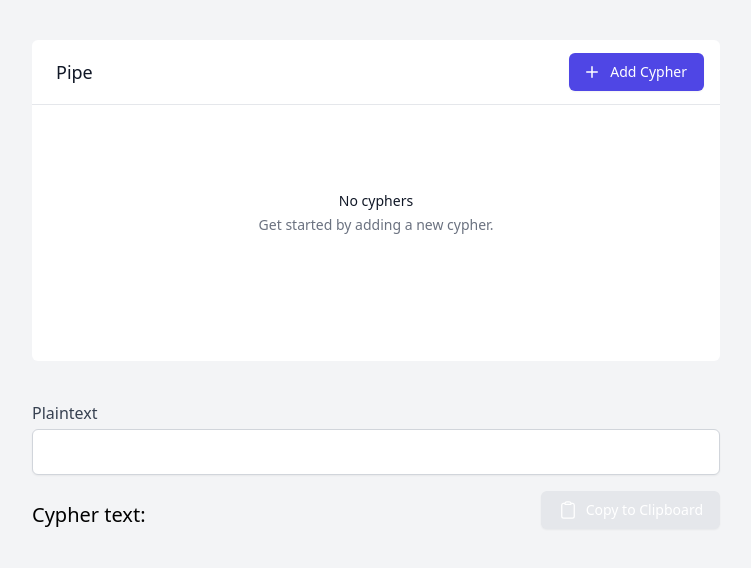
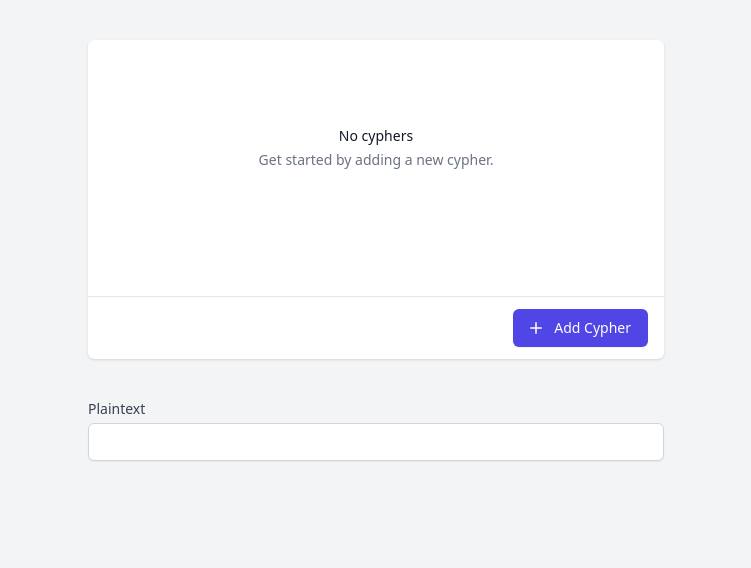
Before and after one commit to ny1am/cryptic-on-paper, a React (Vite) app: page / in a window 1280 px wide. Shown: the top 568 px of the page, without its empty margins (264-1015 px from the left). Built offline with nearby package versions, Linux system fonts and the light colour scheme.

Commit message:
fix(encrypt-page): improve UI

```diff
--- a/index.html
+++ b/index.html
@@ -5,8 +5,8 @@
     <meta name="viewport" content="width=device-width, initial-scale=1.0" />
     <title>Cryptic on paper</title>
   </head>
-  <body class="min-h-screen bg-gray-100">
-    <div id="root" class="p-10 max-w-3xl mx-auto"></div>
+  <body class="bg-gray-100 mx-auto max-w-7xl px-4 sm:px-6 lg:px-8 min-w-fit">
+    <div id="root" class="mx-auto max-w-xl py-10"></div>
     <script type="module" src="/src/main.tsx"></script>
   </body>
 </html>
--- a/src/components/Dialog/index.tsx
+++ b/src/components/Dialog/index.tsx
@@ -12,7 +12,7 @@ export function Dialog({ title, children, onClose }: React.PropsWithoutRef<Dialo
     <D className="relative z-10" open={true} onClose={onClose}>
       <div className="fixed inset-0 bg-gray-500/75" aria-hidden="true" />
       <div className="fixed inset-0 z-10 overflow-y-auto">
-        <D.Panel className="relative transform overflow-hidden rounded-lg bg-white px-4 pt-5 pb-4 text-left shadow-xl transition-all sm:my-20 sm:w-full sm:max-w-lg sm:p-6 sm:mx-auto">
+        <D.Panel className="relative transform overflow-hidden rounded-lg bg-white px-4 pt-5 pb-4 text-left shadow-xl transition-all min-w-fit xs:my-20 xs:w-full xs:max-w-xs xs:p-6 xs:mx-auto">
           <D.Title className="text-lg font-medium leading-6 mb-6">{title}</D.Title>
           {children}
         </D.Panel>
--- a/src/pages/encrypt/CyphersPipe/index.tsx
+++ b/src/pages/encrypt/CyphersPipe/index.tsx
@@ -17,15 +17,7 @@ export function CyphersPipe() {
   });
 
   return (
-    <div className="rounded-md bg-white">
-      <div className="border-b border-gray-200 px-4 pl-6 py-3">
-        <div className="flex items-center justify-between">
-          <h2 className="text-lg font-medium leading-10 text-gray-900">Pipe</h2>
-          <div className="ml-4 shrink-0">
-            <AddButton />
-          </div>
-        </div>
-      </div>
+    <div className="rounded-md bg-white shadow">
       <div className="min-h-[16rem] p-6 flex flex-col">
         {selectedCyphers.length > 0 ? (
           <ul>
@@ -39,6 +31,11 @@ export function CyphersPipe() {
           </div>
         )}
       </div>
+      <div className="border-t border-gray-200 px-4 pl-6 py-3">
+        <div className="flex justify-end">
+          <AddButton />
+        </div>
+      </div>
     </div>
   );
 }
--- a/src/pages/encrypt/ExecutorForm.tsx
+++ b/src/pages/encrypt/ExecutorForm.tsx
@@ -28,38 +28,34 @@ export function ExecutorForm() {
   };
 
   return (
-    <div className="mt-10">
-      <div>
-        <label htmlFor="plaintext" className="block text-md font-medium text-gray-700">
+    <div className="mt-5 w-full flex items-end flex-wrap gap-y-5">
+      <div className="mt-5 basis-1/2 grow">
+        <label
+          htmlFor="plaintext"
+          className="block mb-1 text-sm font-medium text-gray-700"
+        >
           Plaintext
         </label>
         <input
           type="text"
           id="plaintext"
-          className="mt-1 block w-full rounded-md shadow-sm text-lg focus:outline-none border-gray-300 focus:border-indigo-500 focus:ring-indigo-500"
+          className="block w-full rounded-md shadow-sm text-sm focus:outline-none border-gray-300 focus:border-indigo-500 focus:ring-indigo-500"
           value={input || ''}
           onChange={inputChangeHandler}
         />
       </div>
-      <div className="mt-4">
-        <div className="flex w-full items-end">
-          <span className="grow text-xl">
-            {`Cypher text: `}
-            <strong>{result || ''}</strong>
-          </span>
-          <div className="shrink-0 ml-4 ">
-            <button
-              type="button"
-              className="inline-flex items-center rounded-md border border-transparent bg-indigo-600 px-4 py-2 text-sm font-medium text-white shadow-sm hover:bg-indigo-700 focus:outline-none focus:ring-2 focus:ring-indigo-500 focus:ring-offset-2 disabled:bg-gray-200"
-              disabled={!result}
-              onClick={copyToClipboard}
-            >
-              <ClipboardIcon className="h-5 w-5 mr-2" aria-hidden="true" />
-              Copy to Clipboard
-            </button>
-          </div>
+      {result && (
+        <div className="basis-1/2 flex items-center justify-end gap-4">
+          <div className="grow text-xl text-right">{result}</div>
+          <button
+            type="button"
+            className="flex items-center rounded-md border border-transparent bg-indigo-600 px-2 py-2 text-sm font-medium text-white shadow-sm hover:bg-indigo-700 focus:outline-none focus:ring-2 focus:ring-indigo-500 focus:ring-offset-2 disabled:bg-gray-200"
+            onClick={copyToClipboard}
+          >
+            <ClipboardIcon className="h-5 w-5" aria-label="Copy to Clipboard" />
+          </button>
         </div>
-      </div>
+      )}
     </div>
   );
 }
--- a/tailwind.config.cjs
+++ b/tailwind.config.cjs
@@ -1,7 +1,13 @@
+const defaultTheme = require('tailwindcss/defaultTheme');
+
 /** @type {import('tailwindcss').Config} */
 module.exports = {
   content: ['./index.html', './src/**/*.{ts,tsx}'],
   theme: {
+    screens: {
+      xs: '480px',
+      ...defaultTheme.screens,
+    },
     extend: {},
   },
   plugins: [require('@tailwindcss/forms')],
```
